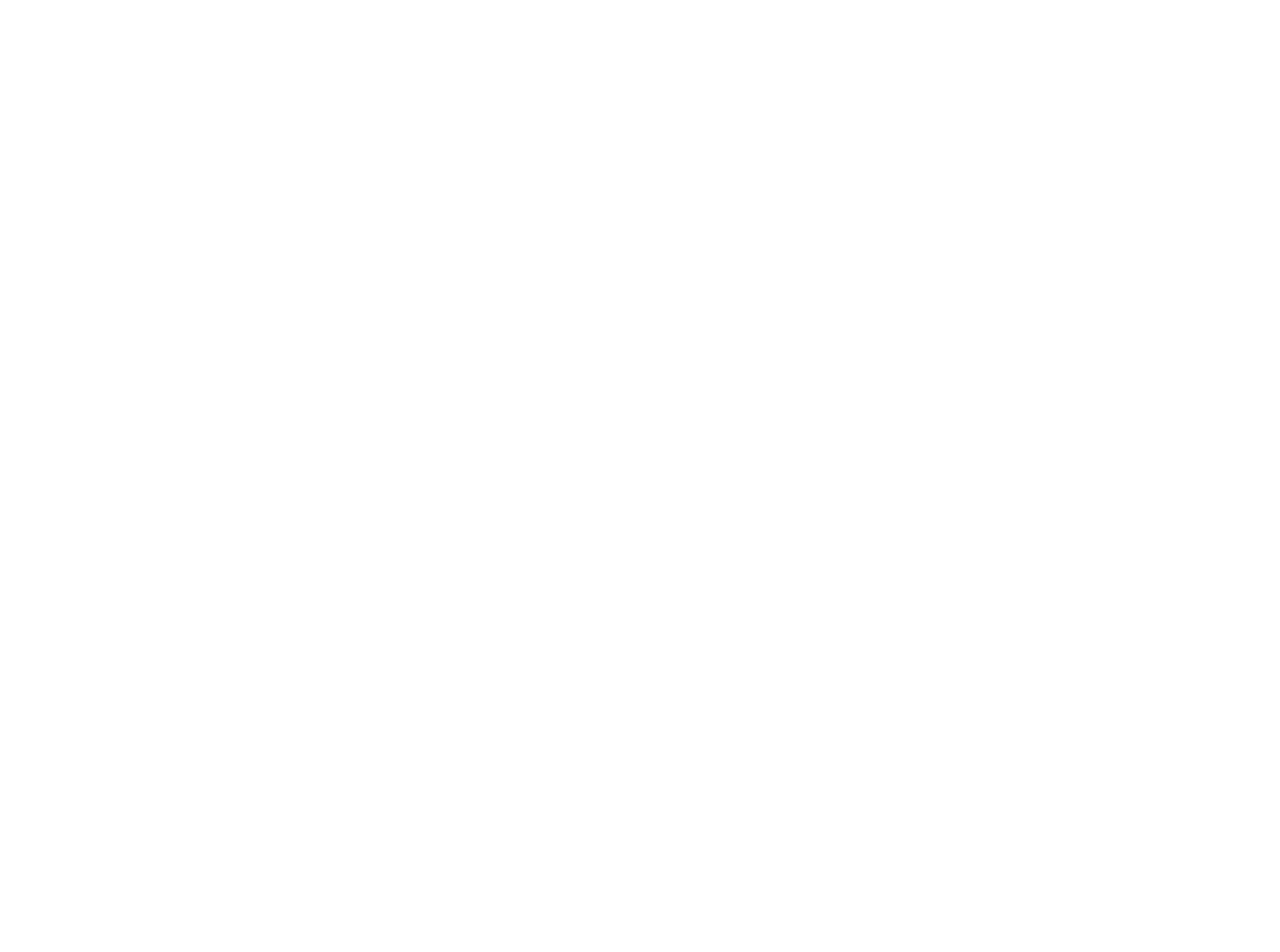
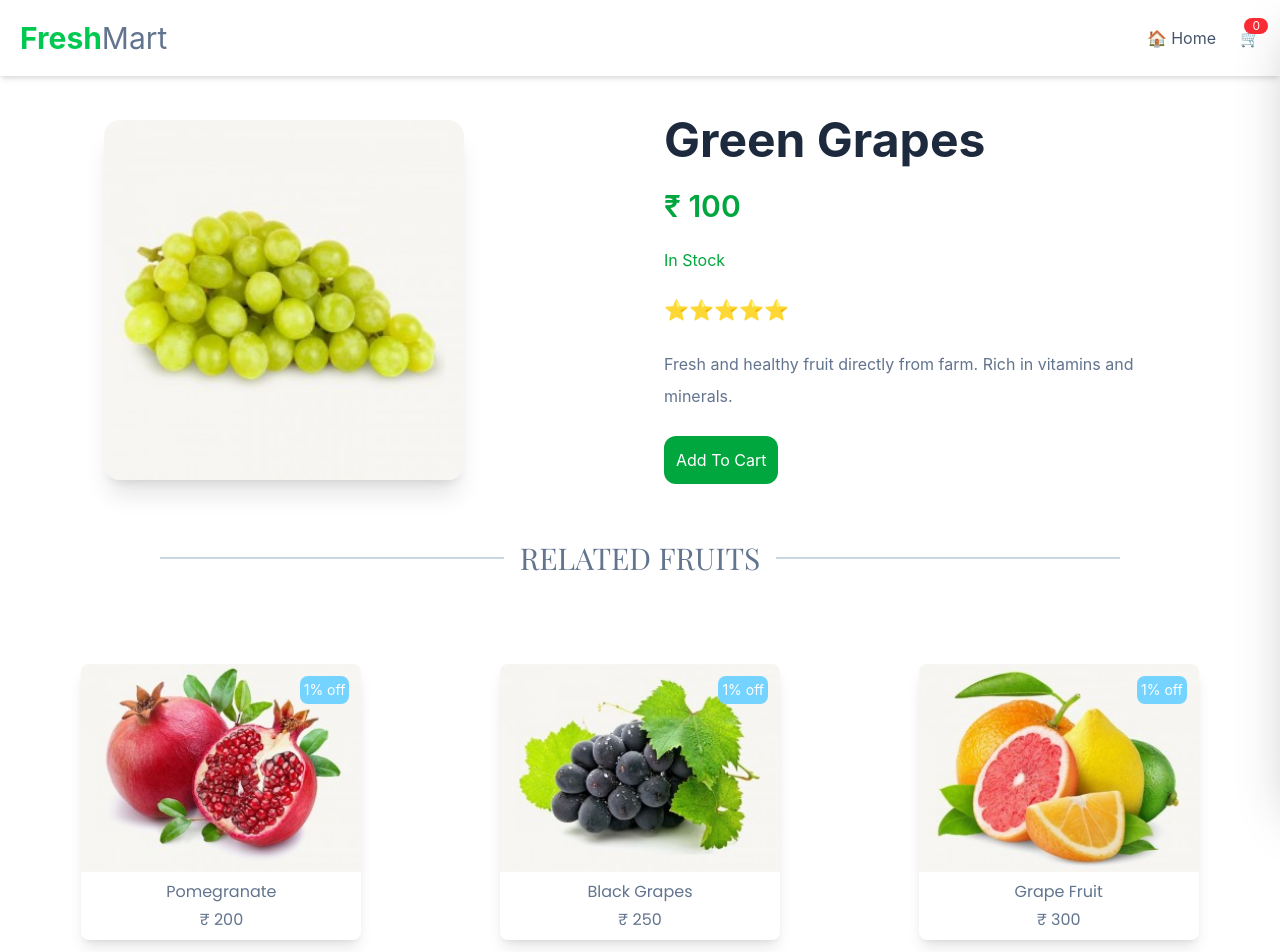
Before and after one commit to KRaji2725/fruit-shop-ui, a React (Vite) app: page /product/1 in a window 1280 px wide. Before the commit this address had no page. Shown: the top 952 px of the page. Before the commit the page ends 800 px from the top, so only its background shows below. Built offline with nearby package versions, Linux system fonts and the light colour scheme; a web font is replaced by a local one.

Commit message:
Product details page completed

```diff
--- a/src/App.jsx
+++ b/src/App.jsx
@@ -1,34 +1,3 @@
-// import { useState } from 'react'
-// import reactLogo from './assets/react.svg'
-// import viteLogo from './assets/vite.svg'
-// import heroImg from './assets/hero.png'
-// import './App.css'
-// import Appbar from './component/Appbar'
-// import Filters from './component/Filters'
-// import Items from './component/Items'
-// import SeasonalSpecial from './component/SeasonalSpecial'
-// import Footer from './component/Footer'
-// import CartSidebar from './component/CartSidebar'
-// import WelcomePage from './component/WelcomePage'
-
-// function App() {
-//   const [search, setSearch] = useState("")
-//   const [cart, setCart] = useState([])
-//   const [cartOpen, setCartOpen] = useState(false)
-//   return (
-//     <>
-//       {/* <Appbar search={search} setSearch={setSearch} cart={cart} cartOpen={cartOpen} setCartOpen={setCartOpen} />
-//       <Filters />
-//       <Items search={search} cart={cart} setCart={setCart} />
-//       <SeasonalSpecial cart={cart} setCart={setCart} />
-//       <Footer />
-//       <CartSidebar cart={cart} setCart={setCart} cartOpen={cartOpen} setCartOpen={setCartOpen}/> */}
-//       <WelcomePage/>
-//     </>
-//   )
-// }
-
-// export default App
 
 import { useState } from "react";
 import { Routes, Route } from "react-router-dom";
@@ -40,6 +9,7 @@ import Appbar from "./component/Appbar";
 import SignUp from "./pages/SignUp";
 import { useEffect } from "react";
 import ProtectedRoute from "./component/ProtectedRoute";
+import ProductDetails from "./pages/ProductDetails";
 function App() {
   const [search, setSearch] = useState("");
   // const [cart, setCart] = useState([]);
@@ -74,6 +44,18 @@ function App() {
           }
         />
         <Route path="/signup" element={<SignUp />} />
+       <Route
+  path="/product/:id"
+  element={
+    <ProductDetails
+      cart={cart}
+      setCart={setCart}
+      cartOpen={cartOpen}
+      setCartOpen={setCartOpen}
+    />
+  }
+/>
+
       </Routes>
     </>
   );
--- a/src/component/FruitsCards.jsx
+++ b/src/component/FruitsCards.jsx
@@ -1,11 +1,18 @@
 import React from 'react'
+import { useNavigate } from 'react-router-dom'
 function FruitsCards({ item, cart = [], setCart, loading }) {
+ const navigate=useNavigate()
 
 
   // skeleton UI
   if (loading) {
     return (
-      <div className='rounded-lg overflow-hidden shadow-lg animate-pulse relative'>
+      <div
+
+
+      className='rounded-lg overflow-hidden shadow-lg animate-pulse relative'
+
+      >
 
         {/* image */}
         <div className='w-full h-52 bg-slate-300'></div>
@@ -47,7 +54,11 @@ function FruitsCards({ item, cart = [], setCart, loading }) {
     setCart(updateCart)
   }
   return (
-    <div className='rounded-lg overflow-hidden shadow-lg transform  group hover:scale-110 duration-100 relative '>
+    <div
+      onClick={()=>{
+        console.log(item.id)
+        navigate(`/product/${item.id}`)}}
+    className='rounded-lg overflow-hidden shadow-lg transform  group hover:scale-110 duration-100 relative '>
       <img
         src={`/images/${item.image}`}
         alt={item.name}
--- /dev/null
+++ b/src/component/ProductNavbar.jsx
@@ -0,0 +1,39 @@
+import { useNavigate } from "react-router-dom";
+
+function ProductNavbar({ cart = [], setCartOpen }) {
+  const navigate = useNavigate();
+
+  return (
+    <nav className="flex justify-between items-center p-5 shadow-md">
+      <div>
+        <span className="text-green-500 font-bold text-3xl">
+          Fresh
+        </span>
+        <span className="text-slate-500 text-3xl">
+          Mart
+        </span>
+      </div>
+
+      <div className="flex gap-6 items-center cursor-pointer">
+        <button
+          onClick={() => navigate("/items")}
+          className="text-slate-600 hover:text-green-500"
+        >
+          🏠 Home
+        </button>
+
+        <button
+          className="relative cursor-pointer"
+          onClick={() => setCartOpen(true)}
+        >
+          🛒
+          <span className="absolute -top-2 -right-2 bg-red-500 text-white text-xs px-2 rounded-full">
+            {cart.length}
+          </span>
+        </button>
+      </div>
+    </nav>
+  );
+}
+
+export default ProductNavbar;
--- a/src/pages/Items.jsx
+++ b/src/pages/Items.jsx
@@ -26,8 +26,8 @@ function Items({ search = "", setSearch,
         <div>
             {/* ✅ Navbar only here */}
             <Navbar search={search} setSearch={setSearch}
-            cart={cart}
-            cartOpen={cartOpen} setCartOpen={setCartOpen} />
+                cart={cart}
+                cartOpen={cartOpen} setCartOpen={setCartOpen} />
             {/* ✅ Seasonal fruits only here */}
             <SeasonalFruits search={search} cart={cart} setCart={setCart} />
             {loading ? (
--- /dev/null
+++ b/src/pages/ProductDetails.jsx
@@ -0,0 +1,131 @@
+import React from "react";
+import { useNavigate, useParams } from "react-router-dom";
+import fruits from "../data/fruits.json";
+import Divider from "../component/Divider";
+import ProductNavbar from "../component/ProductNavbar";
+import CartSidebar from "../component/CartSidebar";
+
+function ProductDetails({ item, cart, setCart, cartOpen, setCartOpen }) {
+  const { id } = useParams();
+  const navigate = useNavigate();
+  // find product
+  const product = fruits.find((item) => item.id === Number(id));
+
+  // related products
+  const relatedProducts = fruits
+    .filter((item) => item.id !== product.id)
+    .slice(0, 3);
+
+  // check already in cart
+  const alreadyExists = cart.some((item) => item.id === product.id);
+
+  // toggle cart (ADD / REMOVE)
+  const handleCart = () => {
+    if (alreadyExists) {
+      // REMOVE
+      const updatedCart = cart.filter(
+        (item) => item.id !== product.id
+      );
+      setCart(updatedCart);
+    } else {
+      // ADD
+      setCart([...cart, product]);
+    }
+  };
+
+  return (
+    <div>
+      <ProductNavbar cart={cart} setCartOpen={setCartOpen} />
+
+      <CartSidebar
+        cart={cart}
+        setCart={setCart}
+        cartOpen={cartOpen}
+        setCartOpen={setCartOpen}
+      />
+
+      <div className="max-w-6xl mx-auto p-10 grid md:grid-cols-2 gap-12 items-center">
+
+        {/* Product Image */}
+        <div>
+          <img
+            src={`/images/${product.image}`}
+            alt={product.name}
+            className="w-90 rounded-2xl shadow-xl hover:scale-105 duration-300"
+          />
+        </div>
+
+        {/* Product Details */}
+        <div className="space-y-6">
+
+          <h1 className="text-5xl font-bold text-slate-800">
+            {product.name}
+          </h1>
+
+          <p className="text-3xl font-semibold text-green-600">
+            ₹ {product.price}
+          </p>
+
+          <p className="text-green-600">In Stock</p>
+
+          <div className="flex text-yellow-500 text-xl">
+            ⭐⭐⭐⭐⭐
+          </div>
+
+          <p className="text-slate-500 leading-8">
+            Fresh and healthy fruit directly from farm. Rich in vitamins and minerals.
+          </p>
+
+          {/* ADD / REMOVE BUTTON */}
+          <button
+            onClick={handleCart}
+            className={`p-3 rounded-xl text-white ${alreadyExists ? "bg-red-500 text-white hover:bg-red-600" : "bg-green-600  hover:bg-green-700"
+              }`}
+          >
+            {alreadyExists ? "Remove" : "Add To Cart"}
+          </button>
+        </div>
+      </div>
+
+      {/* Related Products */}
+      <Divider title={"Related Fruits"} />
+
+      <div
+
+        className="grid grid-cols-1 sm:grid-cols-2 md:grid-cols-3 gap-10 my-10 p-8">
+        {relatedProducts.map((item) => (
+          <div
+            key={item.id}
+            onClick={() => {
+
+              navigate(`/product/${item.id}`)
+            }}
+            className="w-70 mx-auto rounded-lg overflow-hidden shadow-lg hover:scale-110 duration-100 relative cursor-pointer"
+          >
+            <img
+              src={`/images/${item.image}`}
+              alt={item.name}
+              className="w-full h-52 object-cover"
+            />
+
+            <div className="flex flex-col items-center my-1 p-1 space-y-1">
+              <span className="font-poppins text-slate-500">
+                {item.name}
+              </span>
+
+              <p className="font-poppins text-slate-500">
+                ₹ {item.price}
+              </p>
+            </div>
+
+            <span className="absolute top-3 right-3 bg-sky-300 p-1 rounded-lg text-white text-sm">
+              1% off
+            </span>
+          </div>
+        ))}
+      </div>
+    </div>
+  );
+}
+
+export default ProductDetails;
```
Lines whose indentation alone changed are shown as unchanged.
